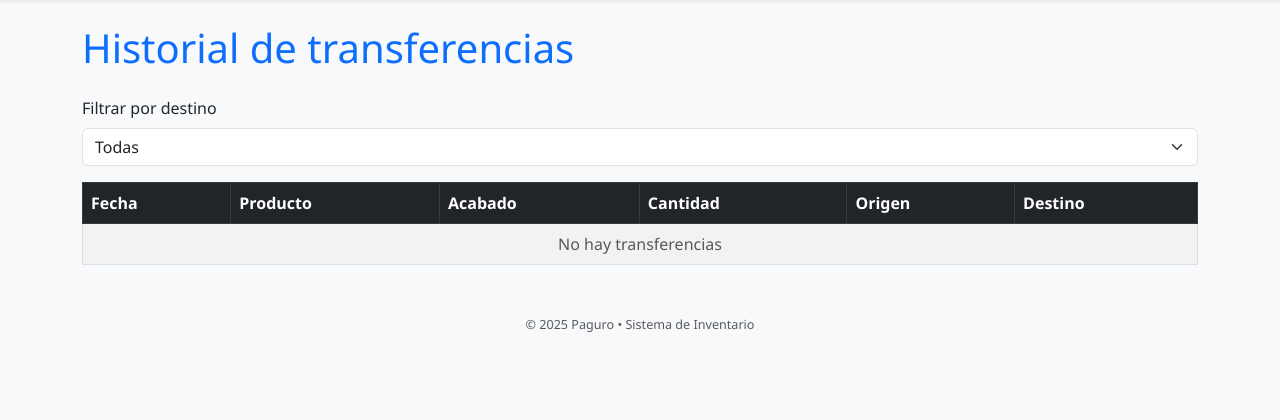
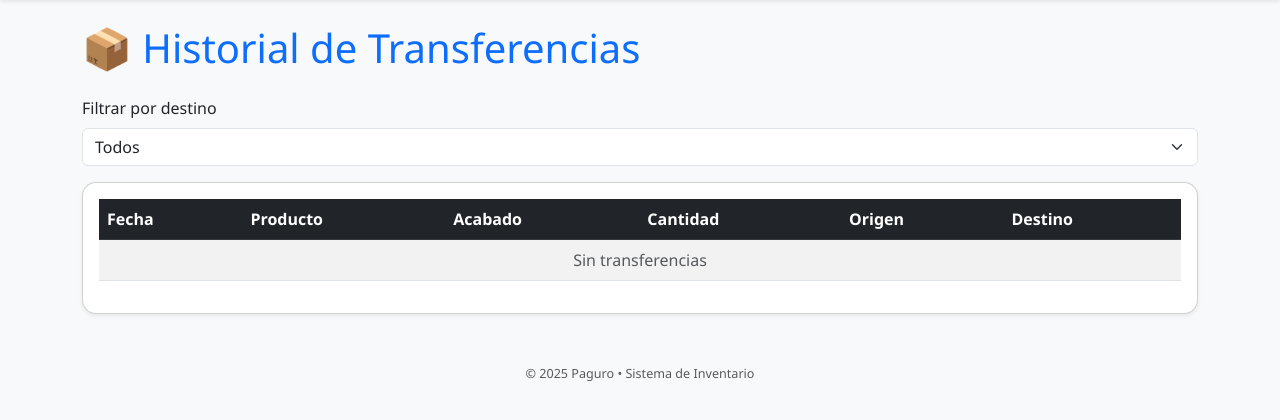
Before and after one commit to ProyectoPaguro/Paguro, a Flask app: page /transferencias in a window 1280 px wide. Shown: the part 56-476 px from the top of the page. Run offline with Flask 3, Linux system fonts and the light colour scheme; a user stored in the database is signed in.

Commit message:
mejoras en el apartado de transferencia entre bodegas 1.2

```diff
--- a/app.py
+++ b/app.py
@@ -197,14 +197,12 @@ class ProdMovimiento(db.Model):
     producto = db.relationship('Producto', backref=db.backref('movimientos', lazy=True))
 
 class Transferencia(db.Model):
-    __tablename__ = "transferencia"
-
     id = db.Column(db.Integer, primary_key=True)
-    producto_nombre = db.Column(db.String(120), nullable=False)
-    acabado = db.Column(db.String(120), nullable=False)
-    cantidad = db.Column(db.Float, nullable=False)
-    origen = db.Column(db.String(120), nullable=False)
-    destino = db.Column(db.String(120), nullable=False)
+    producto_nombre = db.Column(db.String(120))
+    acabado = db.Column(db.String(120))
+    cantidad = db.Column(db.Float)
+    origen = db.Column(db.String(120))
+    destino = db.Column(db.String(120))
     fecha = db.Column(db.DateTime, default=datetime.utcnow)
 
 
--- a/templates/base.html
+++ b/templates/base.html
@@ -105,6 +105,9 @@
            href="{{ url_for('historial_insumos') }}">Historial</a>
       </li>
     </ul>
+      <li class="nav-item">
+  <a class="nav-link" href="{{ url_for('transferencias') }}">Transferencias</a>
+</li>
 
     {% if current_user.is_authenticated and current_user.rol=='admin' %}
     <div class="ms-auto d-none d-md-flex gap-2">
--- a/templates/transferencias.html
+++ b/templates/transferencias.html
@@ -2,19 +2,23 @@
 {% block titulo %}Transferencias{% endblock %}
 
 {% block contenido %}
-<h1 class="text-primary mb-4">Historial de transferencias</h1>
+<h1 class="mb-4 text-primary">📦 Historial de Transferencias</h1>
 
 <form method="get" class="mb-3">
   <label class="form-label">Filtrar por destino</label>
   <select name="destino" class="form-select" onchange="this.form.submit()">
-    <option value="">Todas</option>
-    {% for b in ['Bogotá - Prado','Bogotá','Prado','Tocancipá'] %}
-      <option value="{{ b }}" {{ 'selected' if sel_destino==b else '' }}>{{ b }}</option>
+    <option value="">Todos</option>
+    {% for t in transferencias %}
+      <option value="{{ t.destino }}" {% if sel_destino == t.destino %}selected{% endif %}>
+        {{ t.destino }}
+      </option>
     {% endfor %}
   </select>
 </form>
 
-<table class="table table-striped table-bordered">
+<div class="card shadow-sm">
+  <div class="card-body">
+    <table class="table table-striped">
       <thead class="table-dark">
         <tr>
           <th>Fecha</th>
@@ -37,9 +41,11 @@
           <td>{{ t.destino }}</td>
         </tr>
         {% else %}
-      <tr><td colspan="6" class="text-center text-muted">No hay transferencias</td></tr>
+        <tr><td colspan="6" class="text-center text-muted">Sin transferencias</td></tr>
         {% endfor %}
       </tbody>
+
     </table>
-
+  </div>
+</div>
 {% endblock %}
```
Lines whose indentation alone changed are shown as unchanged.
